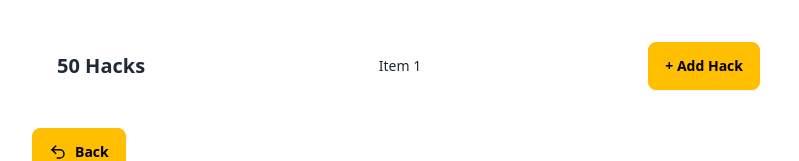
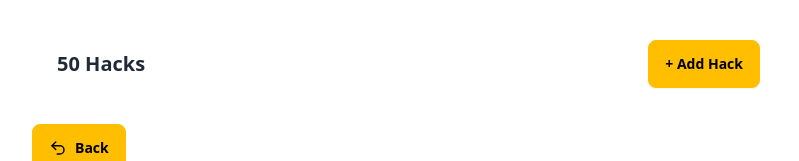
Before and after one commit to moamer-dev/50-Hacks-clone-React-App, a React (Vite) app: page /new in a window 1280 px wide. Shown: the top 161 px of the page, without its empty margins (240-1039 px from the left). Built offline with nearby package versions, Linux system fonts and the light colour scheme.

Commit message:
fix: tidy up

```diff
--- a/src/App.jsx
+++ b/src/App.jsx
@@ -10,7 +10,6 @@ import Home from './Pages/Home'
 function App() {
 
   const [theme, setTheme] = useState(localStorage.getItem('theme') || 'light')
-  console.log(theme)
 
   useEffect(() => {
     document.documentElement.setAttribute('data-theme', theme);
--- a/src/Components/NavBar.jsx
+++ b/src/Components/NavBar.jsx
@@ -16,12 +16,7 @@ function NavBar() {
                         <li><a>Item 1</a></li>
                     </ul>
                 </div>
-                <a className="btn btn-ghost text-xl">50 Hacks</a>
-            </div>
-            <div className="navbar-center hidden lg:flex">
-                <ul className="menu menu-horizontal px-1">
-                    <li><a>Item 1</a></li>
-                </ul>
+                <a onClick={() => navigation('/')} className="btn btn-ghost text-xl">50 Hacks</a>
             </div>
             <div className="navbar-end">
                 <a onClick={() => navigation('/new')} className="btn btn-warning">+ Add Hack</a>
```
